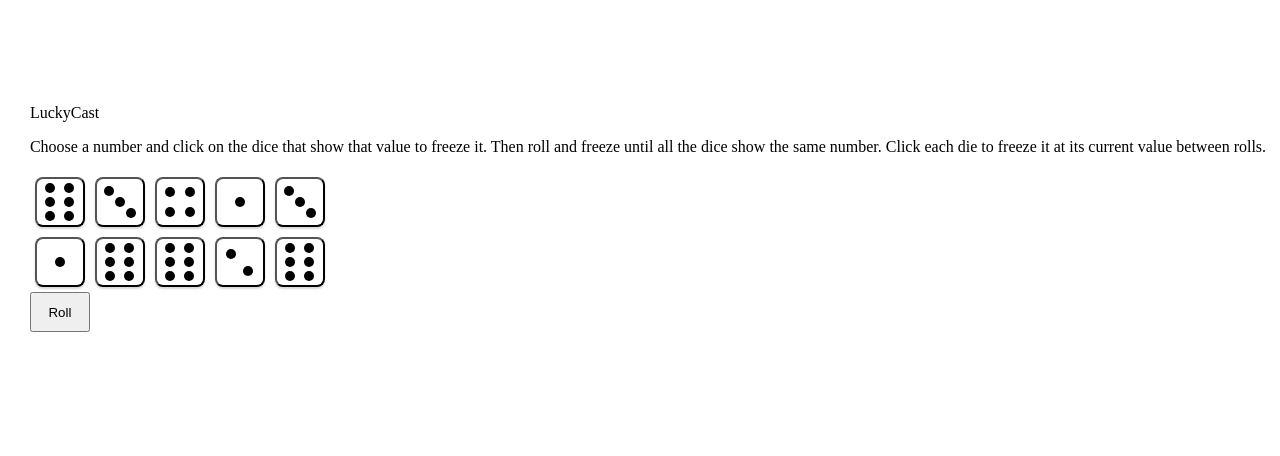
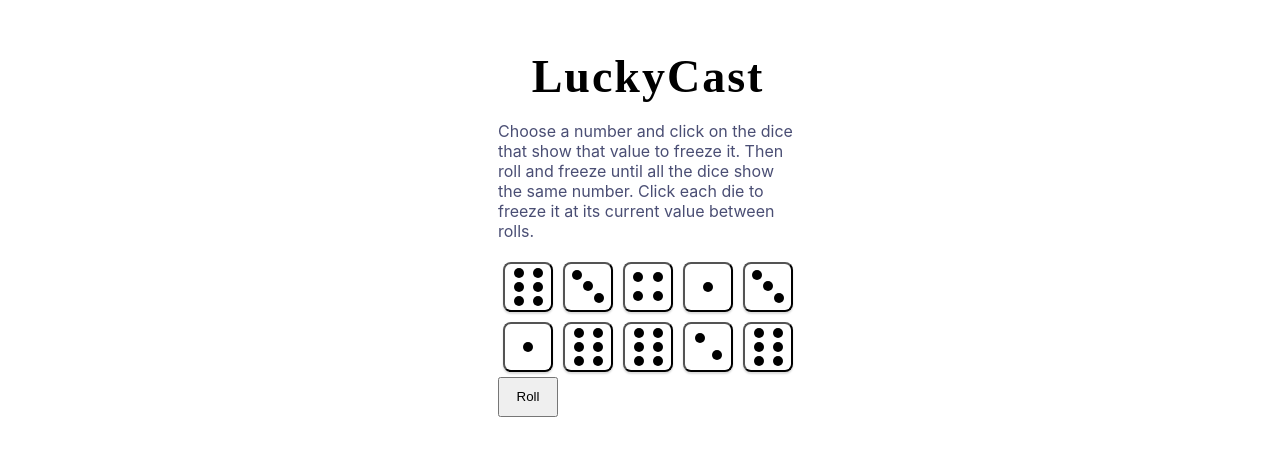
Before and after one commit to bitxplora/reactluckycast, a React (Vite) app: page / in a window 1280 px wide. Shown: the part 198-654 px from the top of the page. Built offline with nearby package versions, Linux system fonts and the light colour scheme.

Commit message:
Imported luckycast CSS file and apply it to LuckyCast component.

```diff
--- a/src/components/LuckyCast.jsx
+++ b/src/components/LuckyCast.jsx
@@ -1,7 +1,8 @@
 import { useState, useRef } from 'react';
+import { nanoid } from "nanoid";
 
 import Die from "./Die";
-import { nanoid } from "nanoid";
+import "../styles/luckycast.css";
 
 export default function LuckyCast() {
 
@@ -68,9 +69,9 @@ export default function LuckyCast() {
 
   return (
     <div className="luckycastcontainer">
-      <div>
+      <div className="messagecontainer">
         <p>LuckyCast</p>
-        <p>
+        <p className="narration">
            Choose a number and click on the dice that show that value to freeze it.
            Then roll and freeze until all the dice show the same number.
            Click each die to freeze it at its current value between rolls.
```
